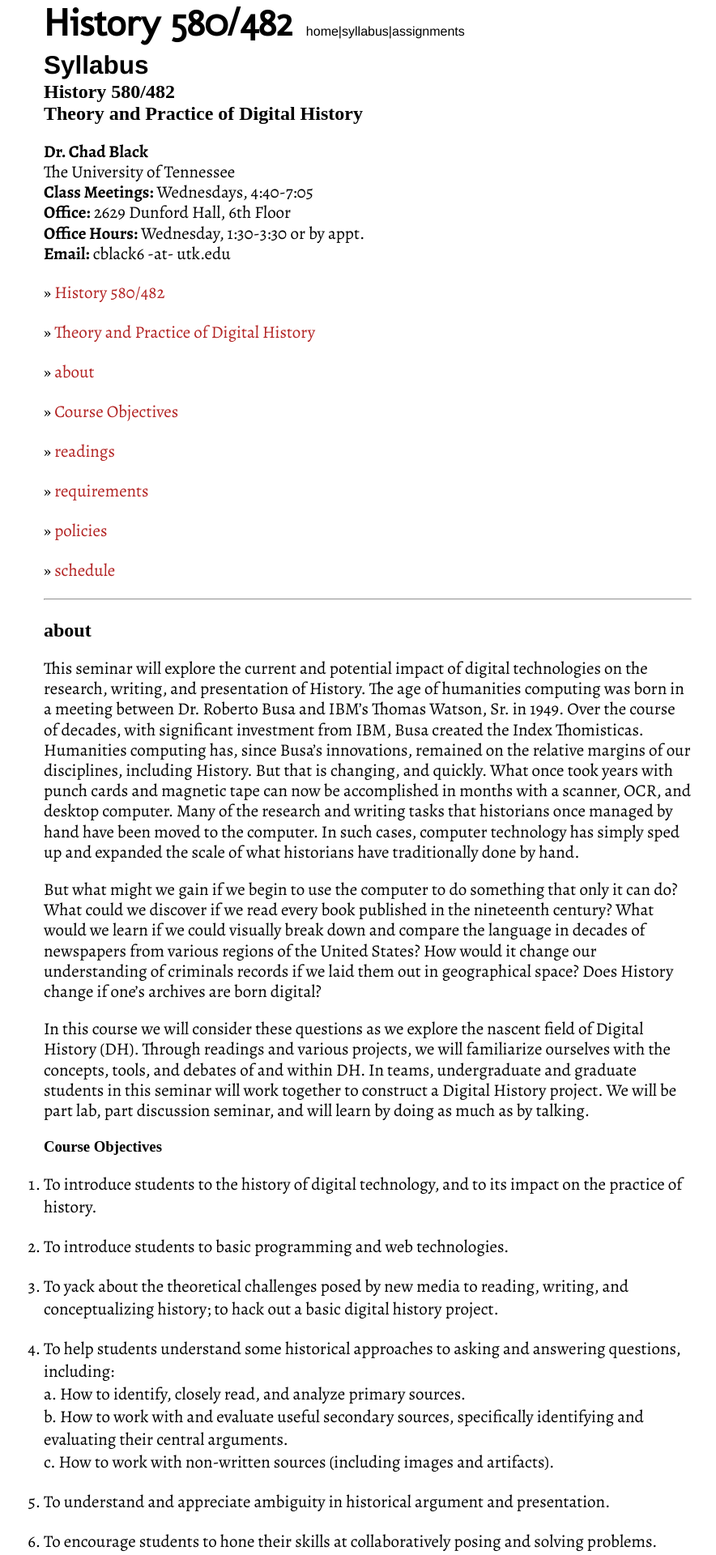
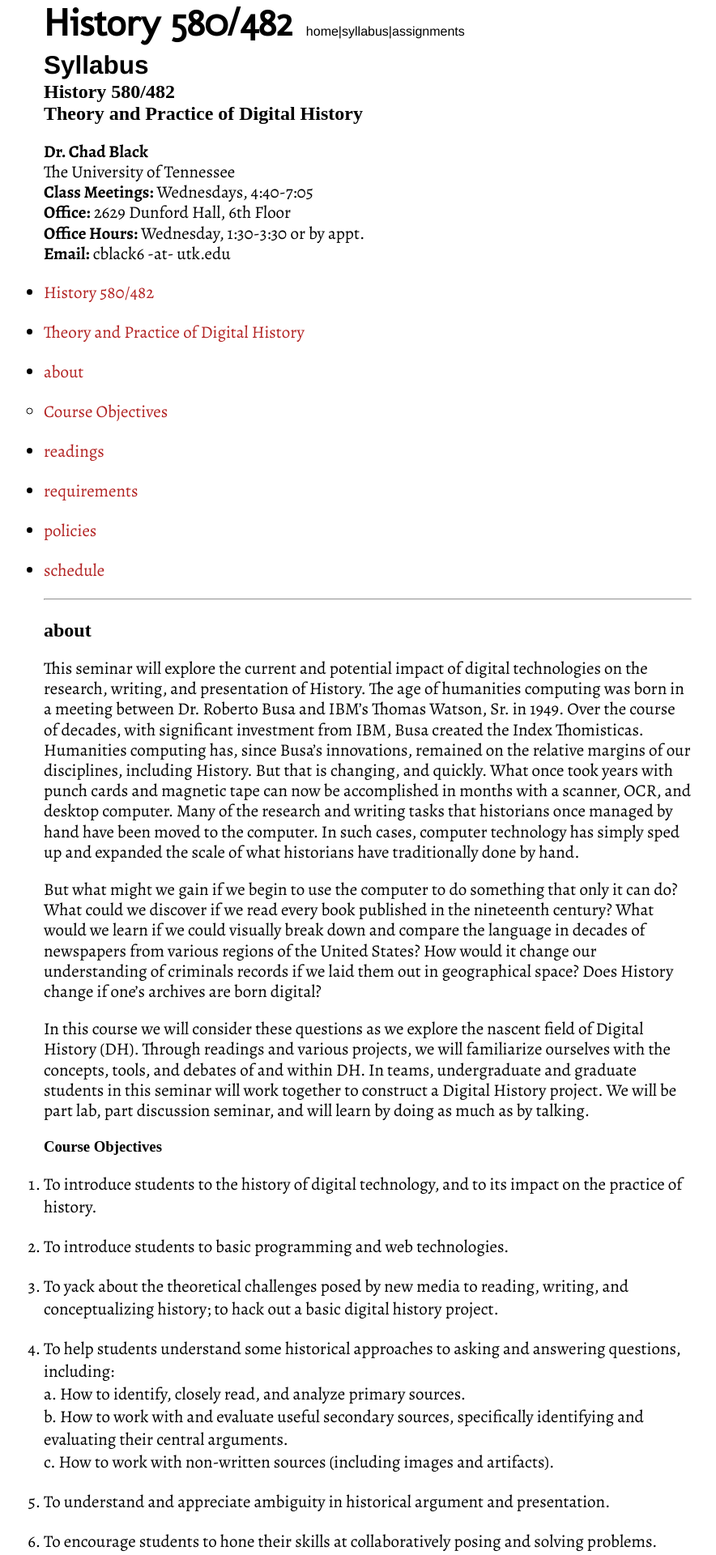
Before and after one commit to chadblack/history580, a Jekyll site: the page built from info/syllabus.md, in a window 1280 px wide. Shown: the top 1920 px of the page at 81% size, without its empty margins (186-1070 px from the left). Built offline with Jekyll 4.4.1, drawn with Linux system fonts in a browser that asks for light colours; some web fonts are replaced; Markdown is read by kramdown in place of the engine named in the settings; some of the changed text lies outside the part shown.

```diff
--- a/css/screen.css
+++ b/css/screen.css
@@ -163,9 +163,12 @@ a:active {
 	font-style: normal;
 }
 
-ul {
+
+nav ul {
 	list-style-type: none;
 }
+
+
 
 .items {
 	font-family: 'Lekton', Helvetica, Arial, sans-serif;
@@ -233,9 +236,12 @@ article li {
 	font-style: normal;
 }
 
+
+/*
 article ul li:before {
     content: "\00BB \0020";
 }
+*/
 
 article p a:link {
 	color:Firebrick;
--- a/info/syllabus.md
+++ b/info/syllabus.md
@@ -97,6 +97,7 @@ Set up a github account; The basics of prose.io; The basics of markdown.
 
 *Readings:*
 
+
 *Topics:*
 
 *Lab:*
```
Also changed, not shown: other parts of info/syllabus.md (+3 -3 lines).
